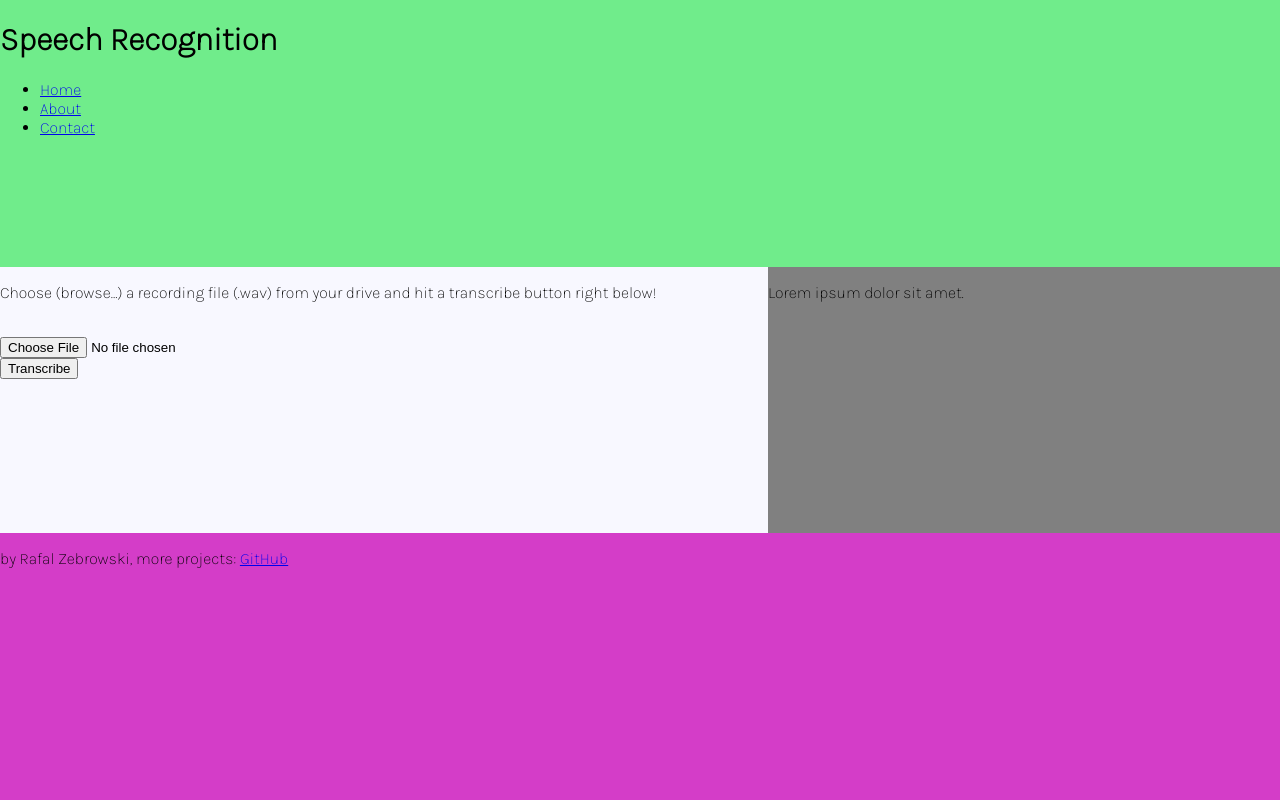
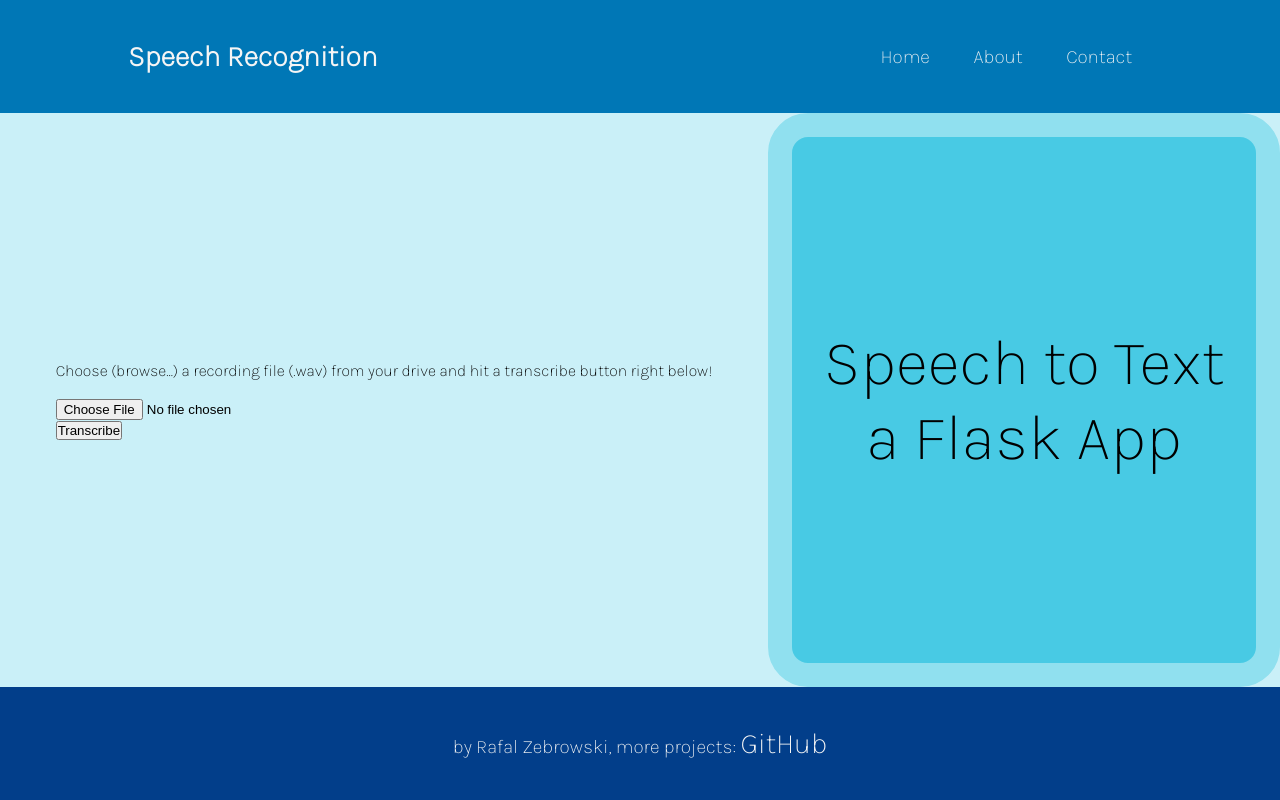
Before and after one commit to zebra-f/Speech-Recognition-Flask-App, a Flask app: page / in a window 1280 px wide. Run offline with Flask 2, Linux system fonts and the light colour scheme.

Commit message:
html/css 2

```diff
--- a/static/styles/style.css
+++ b/static/styles/style.css
@@ -1,3 +1,9 @@
+* {
+    box-sizing: border-box;
+    margin: 0;
+    padding: 0;
+}
+
 body {
     margin: 0;
     background: rgb(175, 127, 199);
@@ -7,39 +13,117 @@ body {
     height: 100vh;
 
     grid-template-columns: 1fr;
-    grid-template-rows: 1fr 1fr 1fr;
+    grid-template-rows: 1fr 6fr 1fr;
     grid-template-areas:
     "header"
     "main"
     "footer";
 }
+/* HEADER */ /* HEADER */ /* HEADER */ /* HEADER */
+
+/* HEADER */ /* HEADER */ /* HEADER */ /* HEADER */
 header {
-    background: rgb(112, 236, 139);
+    background: #0077b6;
     grid-area: header;
+
+    display: flex;
+    justify-content: space-between;
+    align-items: center;
+    padding: 40px 10%;
+    /*max-height: 8vh; */
 }
+.logo {
+    font-size: 1.8rem;
+    color: whitesmoke;
+}
+
+.nav-links {
+    list-style: none;
+}
+.nav-links li {
+    display: inline-block;
+    padding: 0 20px;
+}
+.nav-links li a{
+    transition: all 0.3s ease 0s;
+    color: whitesmoke;
+    text-decoration: none;
+    font-size: 1.2rem;
+}
+.nav-links li a:hover{
+    color: #e63946;
+}
+
+
+/* MAIN */ /* MAIN */ /* MAIN */ /* MAIN */
+
+/* MAIN */ /* MAIN */ /* MAIN */ /* MAIN */
 main {
-    background: deepskyblue;
+    background: #caf0f8;
     grid-area: main;
 
     display: grid;
     grid-template-columns: 60% 40%;
     grid-template-rows: 1fr;
     grid-template-areas:
-    "content-1 content-2"
+    "content-1 content-2";
+
+
 }
 .content-1 {
-    background: ghostwhite;
+    background: #caf0f8;
     grid-area: content-1;
+
+    display: flex;
+    justify-content: center;
+    align-items: center;
 }
 .content-2 {
-    background: grey;
+    background: #48cae4;
     grid-area: content-2;
+
+    display: flex;
+    flex-direction: column;
+    align-items: center;
+    justify-content: center;
+    font-size: 4rem;
+
+    border: solid #90e0ef;
+    border-width: 24px;
+    border-radius: 40px;
 }
+
+
+/* FOOTER */ /* FOOTER */ /* FOOTER */ /* FOOTER */
+
+/* FOOTER */ /* FOOTER */ /* FOOTER */ /* FOOTER */
 footer {
-    background: rgb(212, 61, 200);
+    background: #023e8a;
     grid-area: footer;
+    /*min-height: 8vh;*/
+
+    display: flex;
+    justify-content: center;
+    align-items: center;
+
+    padding: 40px 10%;
+    font-size: 1.2rem;
 }
-@media screen and (max-width:700px) {
+footer p {
+    color: whitesmoke;
+    text-decoration: none;
+}
+footer p a{
+    color: whitesmoke;
+    text-decoration: none;
+    transition: all 0.3s ease 0s;
+    font-size: 1.8rem;
+}
+footer p a:hover {
+    color: #457b9d;
+}
+
+@media screen and (max-width:720px) {
     main {
         display: grid;
         grid-template-columns: 1fr;
--- a/templates/layout.html
+++ b/templates/layout.html
@@ -37,7 +37,8 @@
         </div>
 
         <div class="content-2">
-            <p>Lorem ipsum dolor sit amet.</p>
+            <p>Speech to Text</p>
+            <p>a Flask App</p>
         </div>
     </main>
 
```
